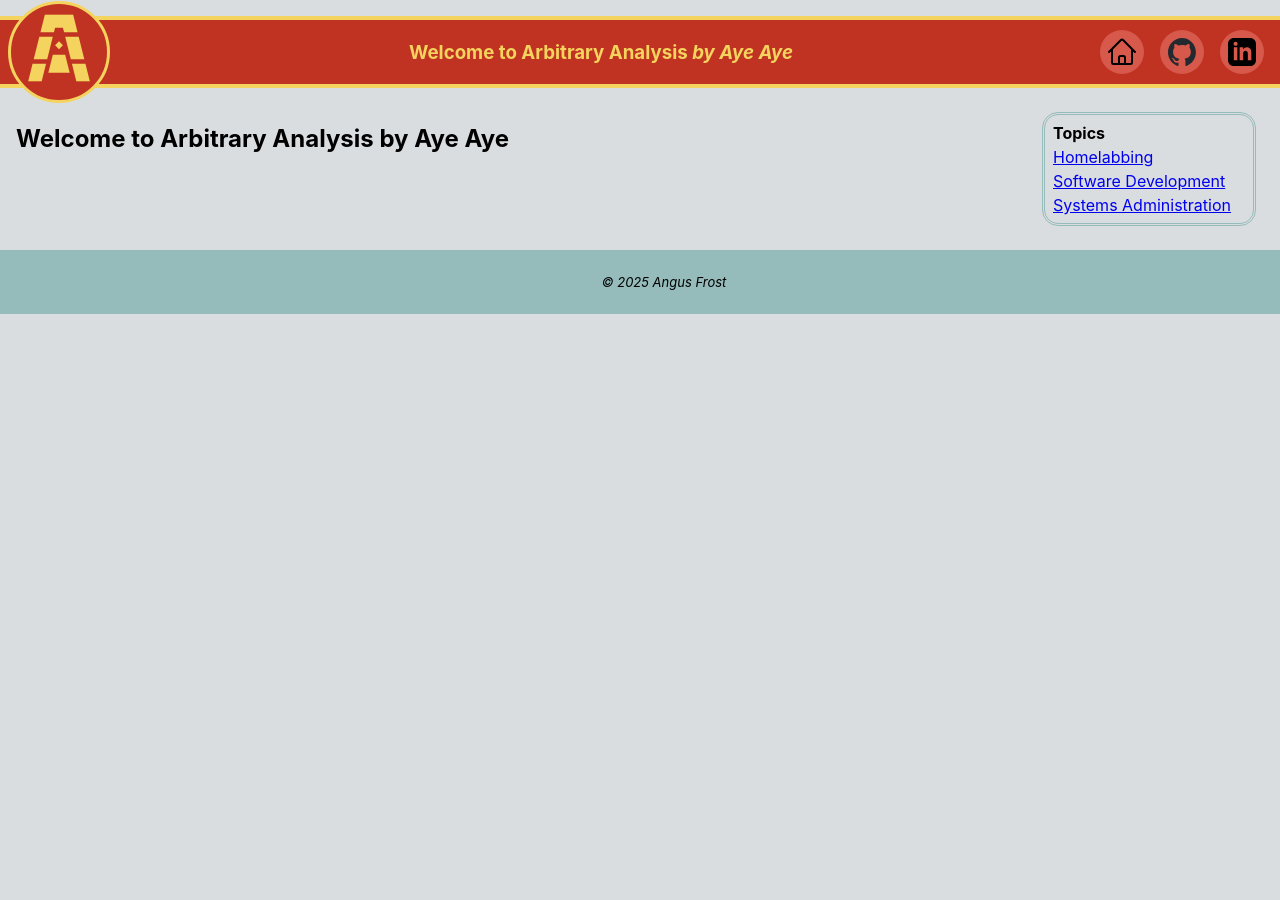
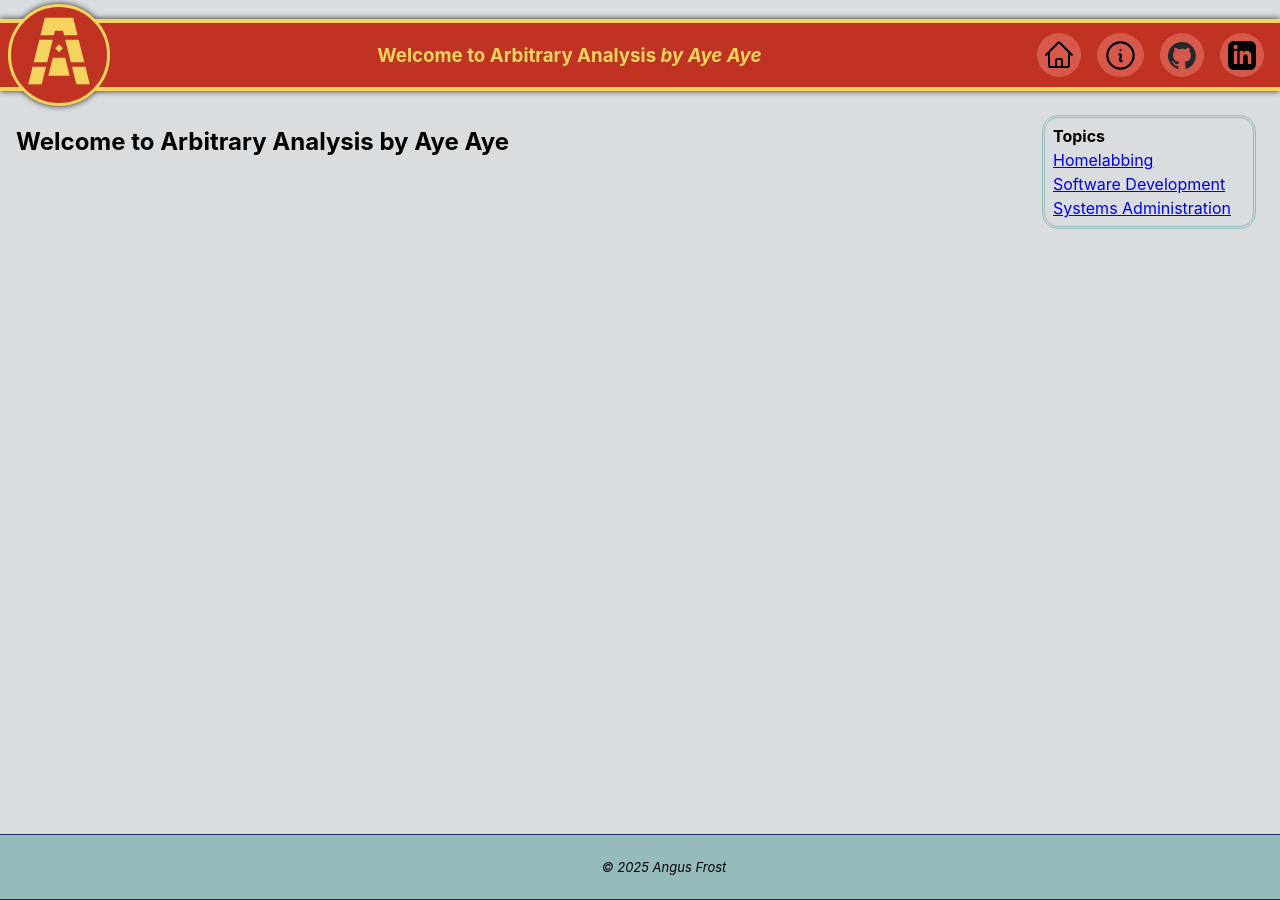
Before and after one commit to InstallationIssue/installationissue.github.io, a Jekyll site: the page built from index.md, in a window 1280 px wide. Built offline with Jekyll 4.4.1, drawn with Linux system fonts in a browser that asks for light colours.

Commit message:
Update: styling, info icon

```diff
--- a/_layouts/default.html
+++ b/_layouts/default.html
@@ -16,6 +16,9 @@
       <span>
         <a href="/">
           <img class="navicon" src="/assets/images/home.svg" alt="home icon"/>
+        </a>
+        <a href="/about">
+          <img class="navicon info" src="/assets/images/info.svg" alt="info icon"/>
         </a>
         <a href="{{ site.github_link }}">
           <img class="navicon github" src="/assets/images/github-mark.svg" alt="github logo"/>
--- a/_sass/base.scss
+++ b/_sass/base.scss
@@ -1,4 +1,3 @@
-$backgroundColor: #ffffff;
 $bodyColor: #000000;
 $bodyFont: -apple-system,BlinkMacSystemFont,"Segoe UI",Helvetica,Arial,sans-serif,"Apple Color Emoji","Segoe UI Emoji","Segoe UI Symbol";
 
@@ -18,15 +17,21 @@ body {
   color: $bodyColor;
   font-family: $bodyFont;
   margin: 0;
-  margin-top: 1rem;
+  margin-top: 1.2rem;
+  min-height: 100%;
 }
 
 footer {
+  position: absolute;
+  bottom: 0;
   background-color: $cloudGrey;
   padding: 1.5rem;
   width: 100%;
   text-align: center;
   font-size: small;
+  border: 1px solid $twilightIndigo;
+  border-left: 0;
+  border-right: 0;
 }
 
 a:hover {
@@ -53,6 +58,7 @@ nav {
   padding-top: 1rem;
   padding-bottom: 1rem;
   color: $royalGold;
+  filter: drop-shadow(0 0 3px #22221f);
 }
 
 nav a {
@@ -90,6 +96,10 @@ nav span a:hover {
 .navicon {
   height: 100%;
   aspect-ratio: 1;
+}
+
+.info {
+  height: 110%;
 }
 
 .github {
```
Also changed, not shown: assets/images/info.svg (added).
